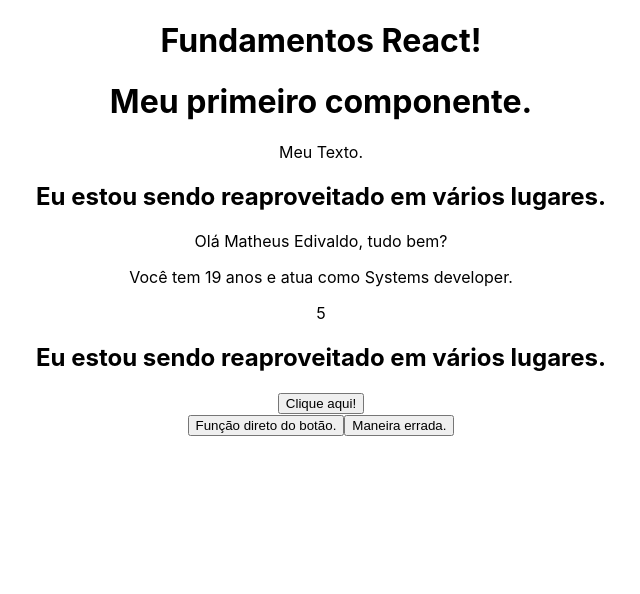
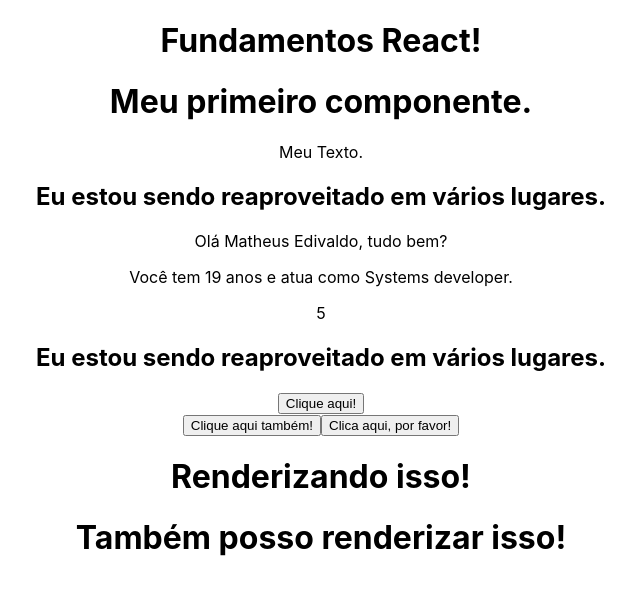
Before and after one commit to matheusedivaldo/react-studies, a React (Create React App) app in the folder 2_FUNDAMENTOS/fundamentos/: page / in a window 1280 px wide. Shown: the top 594 px of the page, without its empty margins (319-959 px from the left). Built offline with nearby package versions, Linux system fonts and the light colour scheme.

Commit message:
Funções de Renderização

```diff
--- a/2_FUNDAMENTOS/fundamentos/src/components/Events.jsx
+++ b/2_FUNDAMENTOS/fundamentos/src/components/Events.jsx
@@ -1,24 +1,42 @@
 const Events = () => {
-
     const handleMyEvent = (e) => {
         console.log(e);
+        console.log("Ativou o evento!");
+    };
+
+    const renderSomething = (x) => {
+        if (x) {
+            return <h1>Renderizando isso!</h1>;
+        } else {
+            return <h1>Também posso renderizar isso!</h1>;
+        }
     };
 
     return (
         <div>
+            {/* evento */}
             <div>
                 <button onClick={handleMyEvent}>Clique aqui!</button>
             </div>
+            {/* lógica no evento */}
             <div>
-                <button onClick={() => console.log("Clicou!")}>Função direto do botão.</button>
-                <button onClick={() => {
-                    if (true) {
-                        console.log("Isso não deveria existir :).")
-                    }
-                }}>Maneira errada.</button>
+                <button onClick={() => console.log("Clicou!")}>
+                    Clique aqui também!
+                </button>
+                <button
+                    onClick={() => {
+                        if (true) {
+                            console.log("Isso não deve existir (;");
+                        }
+                    }}
+                >
+                    Clica aqui, por favor!
+                </button>
             </div>
+            {renderSomething(true)}
+            {renderSomething(false)}
         </div>
-    )
-}
+    );
+};
 
 export default Events;
```
